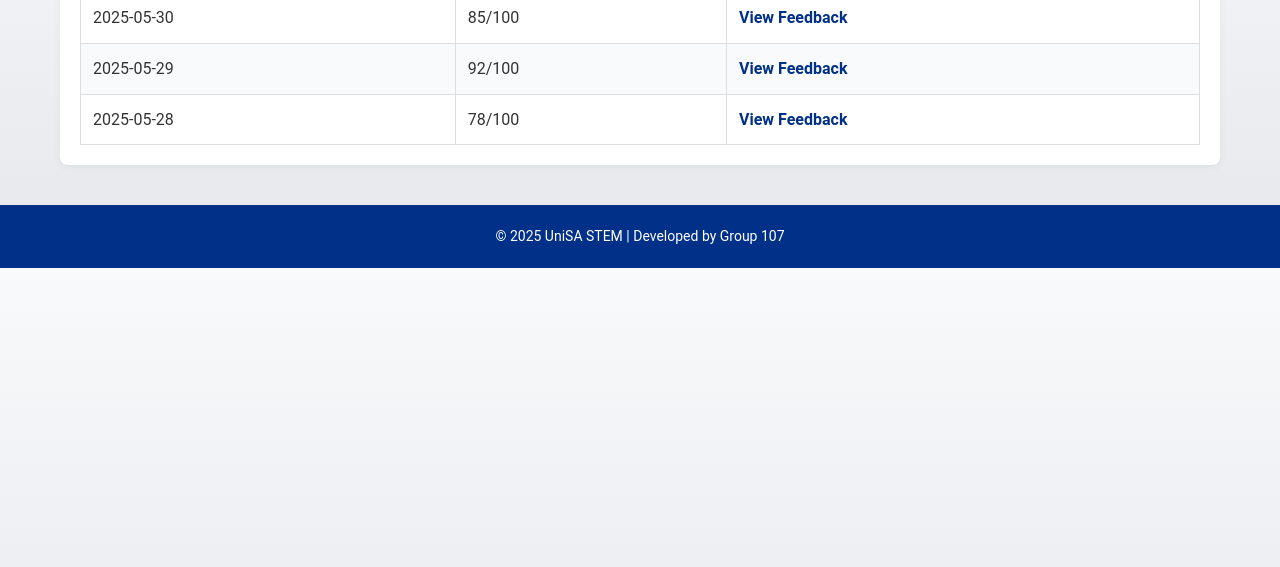
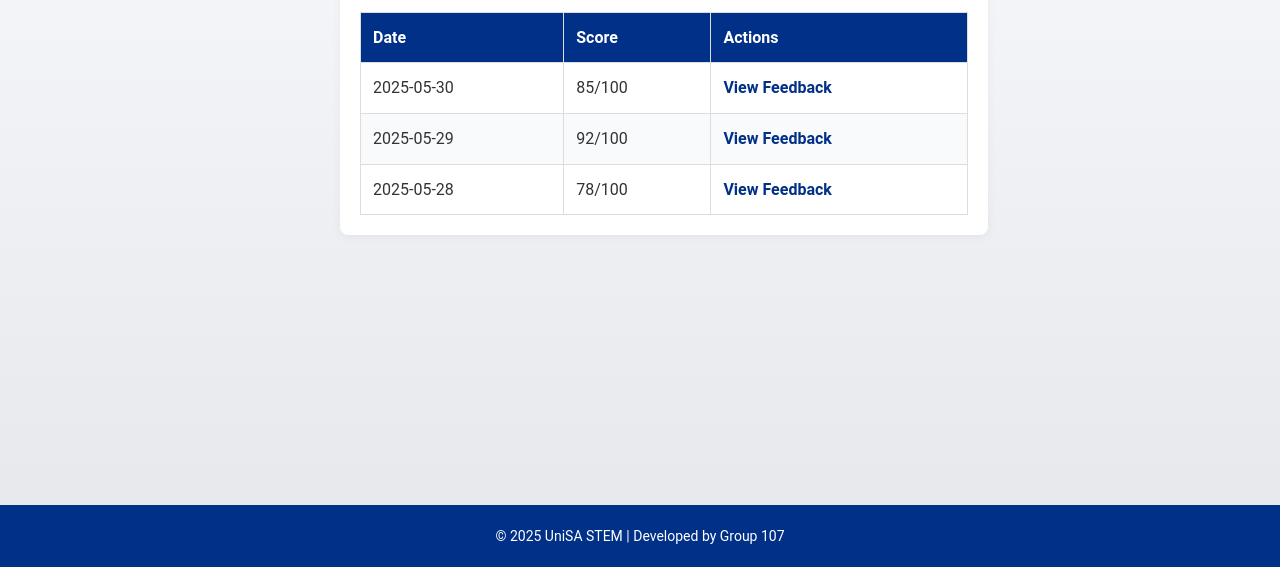
Before and after one commit to zwfonline/group107, a plain HTML site: page history.html in a window 1280 px wide. Shown: the part 233-800 px from the top of the page. Drawn offline with Linux system fonts and the light colour scheme.

Commit message:
Add files via upload

```diff
--- a/history.html
+++ b/history.html
@@ -13,11 +13,18 @@
     box-sizing: border-box;
 }
 
+html, body {
+    height: 100%;
+}
+
 body {
     font-family: 'Roboto', Arial, sans-serif;
     background: linear-gradient(to bottom, #f8fafc, #e5e7eb);
     color: #333;
     line-height: 1.6;
+    display: flex;
+    flex-direction: column;
+    min-height: 100vh;
 }
 
 /* Header and Navigation */
@@ -29,6 +36,7 @@
     top: 0;
     z-index: 100;
 }
+
 
 .navbar {
     max-width: 1200px;
@@ -64,9 +72,11 @@
 
 /* Main Content */
 main {
-            max-width: 1200px;
-            margin: 20px auto;
+    width: 20%;
+    margin: 90px auto;
     padding: 0 20px;
+    flex: 1 0 auto; /* Expand to fill available space */
+    margin-left: 25%;
 }
 
 /* History Section */
@@ -76,6 +86,7 @@
     border-radius: 8px;
     box-shadow: 0 2px 10px rgba(0, 0, 0, 0.05);
     margin-bottom: 40px;
+    width: 300%;
 }
 
 .history-section h2 {
@@ -135,6 +146,7 @@
     background: #003087;
     color: white;
     width: 100%;
+    flex-shrink: 0; /* Prevent footer from shrinking */
 }
 
 footer p {
@@ -164,6 +176,7 @@
         padding: 8px;
     }
 }
+
     </style>
 </head>
 <body>
```
Lines whose indentation alone changed are shown as unchanged.
